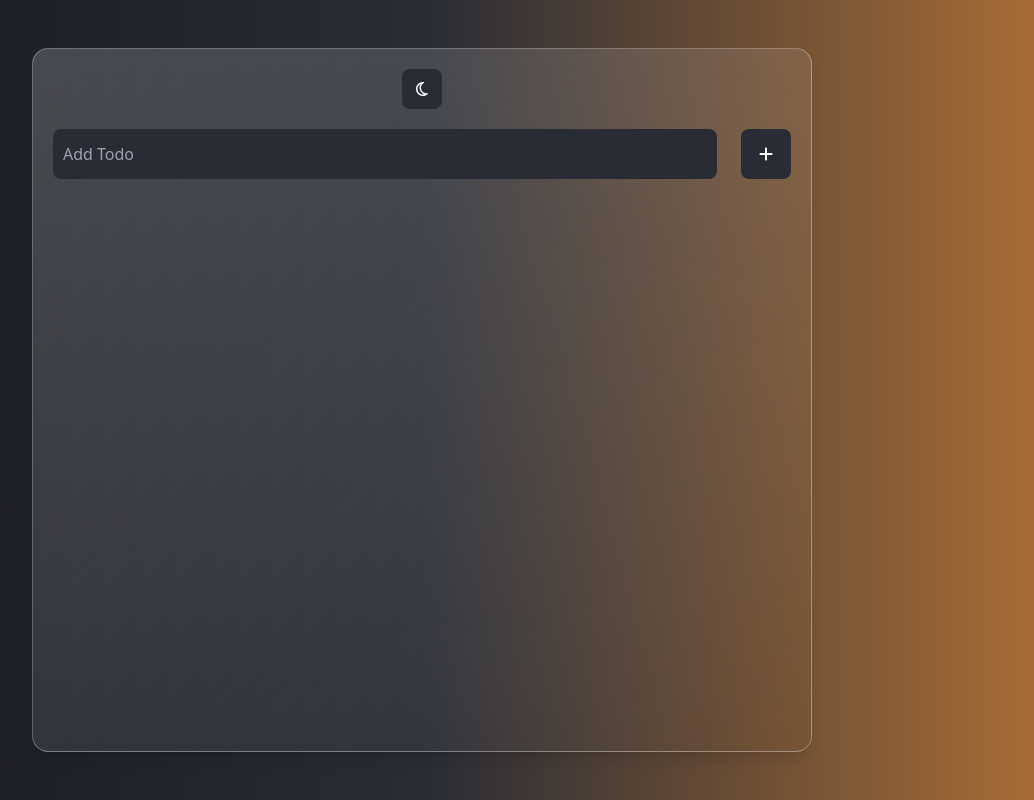
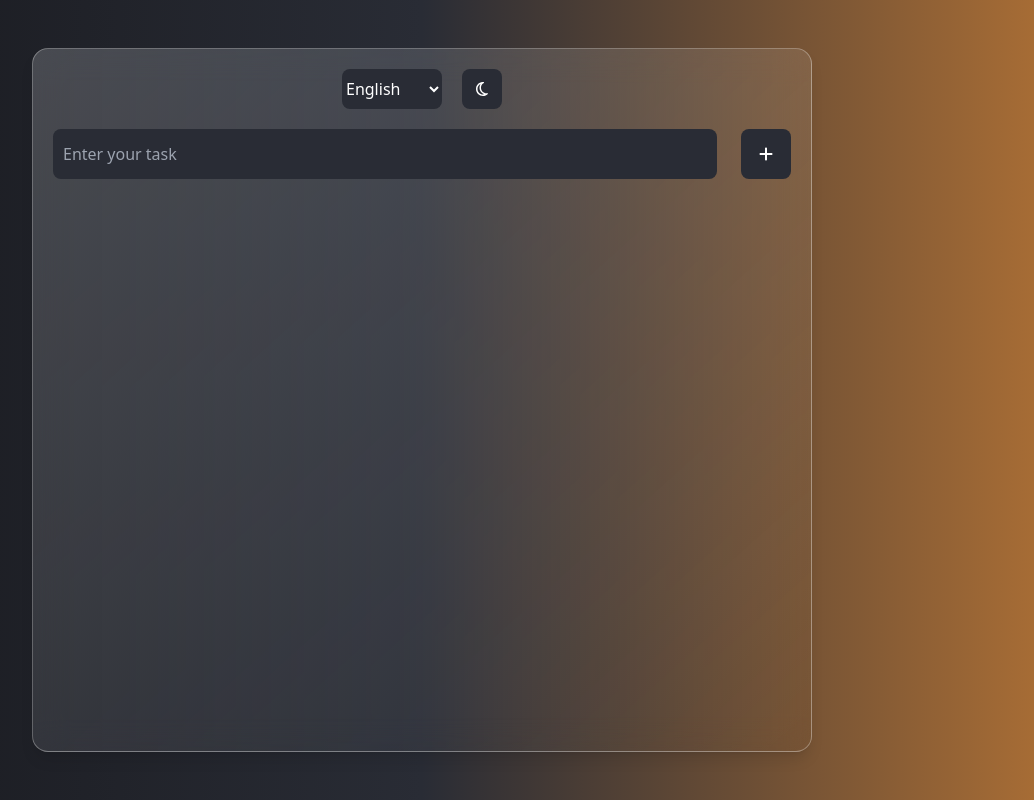
Before and after one commit to PhantomZhuk/ToDoReact, a React (Vite) app: page / in a window 1280 px wide. Shown: the whole page, without its empty margins (218-1252 px from the left). Built offline with nearby package versions, Linux system fonts and the light colour scheme.

Commit message:
add localization

```diff
--- a/src/App.tsx
+++ b/src/App.tsx
@@ -1,7 +1,8 @@
 import AddToDo from './Components/AddToDo/AddToDo';
 import ToDoList from './Components/ToDoList/ToDoList';
 import React, { useState, useEffect } from 'react';
-import { ThemeProvider, useTheme } from './Components/ThemeProvider/ThemeProvider';
+import { ThemeProvider, useTheme } from './ThemeProvider';
+import { LanguageProvider, useLanguage } from './LanguageContext';
 import { faSun, faMoon } from '@fortawesome/free-regular-svg-icons';
 import { FontAwesomeIcon } from '@fortawesome/react-fontawesome';
 
@@ -12,7 +13,9 @@ const App: React.FC = () => {
 
   return (
     <ThemeProvider>
-      <MainAppContent todo={todo} setTodo={setTodo} />
+      <LanguageProvider>
+        <MainAppContent todo={todo} setTodo={setTodo} />
+      </LanguageProvider>
     </ThemeProvider>
   );
 };
@@ -22,6 +25,11 @@ const MainAppContent: React.FC<{
   setTodo: React.Dispatch<React.SetStateAction<any[]>>;
 }> = ({ todo, setTodo }) => {
   const { theme, toggleTheme } = useTheme();
+  const { language, setLanguage, t } = useLanguage();
+
+  const changeLanguage = (newLang: string) => {
+    setLanguage(newLang as "en" | "uk" | "pl");
+  };
 
   return (
     <div
@@ -31,15 +39,20 @@ const MainAppContent: React.FC<{
         }`}
     >
       <div className="w-[780px] h-[88vh] gap-5 p-5 flex flex-col items-center bg-gradient-to-br from-slate-100/20 dark:from-slate-100/40 to-transparent backdrop-blur-lg rounded-2xl border border-white/30 shadow-lg">
-        <div className="controlContainer">
+        <div className="controlContainer gap-5 flex flex-row-reverse justify-between items-center">
           <button
             className="controlButton w-[40px] h-[40px] rounded-lg bg-[#292c35] text-white dark:text-[#333] dark:bg-white"
             onClick={toggleTheme}
           >
             {theme === 'dark' ? <FontAwesomeIcon icon={faSun} /> : <FontAwesomeIcon icon={faMoon} />}
           </button>
+          <select value={language} onChange={(e) => changeLanguage(e.target.value)} className="controlButton w-[100px] h-[40px] rounded-lg bg-[#292c35] text-white dark:text-[#333] dark:bg-white">
+            <option value="en">English</option>
+            <option value="uk">Українська</option>
+            <option value="pl">Polski</option>
+          </select>
         </div>
-        <AddToDo todo={todo} setTodo={setTodo} />
+        <AddToDo todo={todo} setTodo={setTodo} placeholder={t('placeholder')} />
         <ToDoList todo={todo} setToDo={setTodo} />
       </div>
     </div>
--- a/src/Components/AddToDo/AddToDo.tsx
+++ b/src/Components/AddToDo/AddToDo.tsx
@@ -3,7 +3,7 @@ import { v4 as uuid } from 'uuid';
 import { FontAwesomeIcon } from '@fortawesome/react-fontawesome';
 import { faPlus } from '@fortawesome/free-solid-svg-icons';
 
-function AddToDo({ todo, setTodo }: any) {
+function AddToDo({ todo, setTodo, placeholder }: any) {
     const [value, setValue] = useState('');
 
     function saveTodo() {
@@ -23,7 +23,7 @@ function AddToDo({ todo, setTodo }: any) {
 
     return (
         <div className='w-full flex justify-between items-center gap-3'>
-            <input className='w-[90%] h-[50px] rounded-lg outline-none bg-[#292c35] pl-[10px] text-white dark:text-[#333] dark:bg-white' type="text" value={value} placeholder='Add Todo' onChange={(e) => setValue((e.target as HTMLInputElement).value)} />
+            <input className='w-[90%] h-[50px] rounded-lg outline-none bg-[#292c35] pl-[10px] text-white dark:text-[#333] dark:bg-white' type="text" value={value} placeholder={placeholder} onChange={(e) => setValue((e.target as HTMLInputElement).value)} />
             <button onClick={saveTodo} className='w-[50px] h-[50px] rounded-lg bg-[#292c35] text-white dark:text-[#333] dark:bg-white'><FontAwesomeIcon icon={faPlus} /></button>
         </div>
     );
--- /dev/null
+++ b/src/LanguageContext.tsx
@@ -0,0 +1,44 @@
+import React, { createContext, useContext, useState, useEffect } from "react";
+
+type Language = "en" | "uk" | "pl";
+
+const translations: Record<Language, Record<string, string>> = {
+    en: { placeholder: "Enter your task" },
+    uk: { placeholder: "Ведіть своє завдання" },
+    pl: { placeholder: "Wpisz swoje zadanie" },
+};
+
+interface LanguageContextType {
+    language: Language;
+    setLanguage: (lang: Language) => void;
+    t: (key: string) => string;
+}
+
+const LanguageContext = createContext<LanguageContextType | null>(null);
+
+export const LanguageProvider: React.FC<{ children: React.ReactNode }> = ({ children }) => {
+    const [language, setLanguage] = useState<Language>(() => {
+        return (localStorage.getItem("language") as Language) || "en";
+    });
+
+    useEffect(() => {
+        localStorage.setItem("language", language);
+        document.documentElement.lang = language;
+    }, [language]);
+
+    const t = (key: string) => translations[language]?.[key] || key;
+
+    return (
+        <LanguageContext.Provider value={{ language, setLanguage, t }}>
+            {children}
+        </LanguageContext.Provider>
+    );
+};
+
+export const useLanguage = (): LanguageContextType => {
+    const context = useContext(LanguageContext);
+    if (!context) {
+        throw new Error("useLanguage must be used within a LanguageProvider");
+    }
+    return context;
+};
```
Also changed, not shown: src/ThemeProvider.tsx (renamed from src/Components/ThemeProvider/ThemeProvider.tsx).
